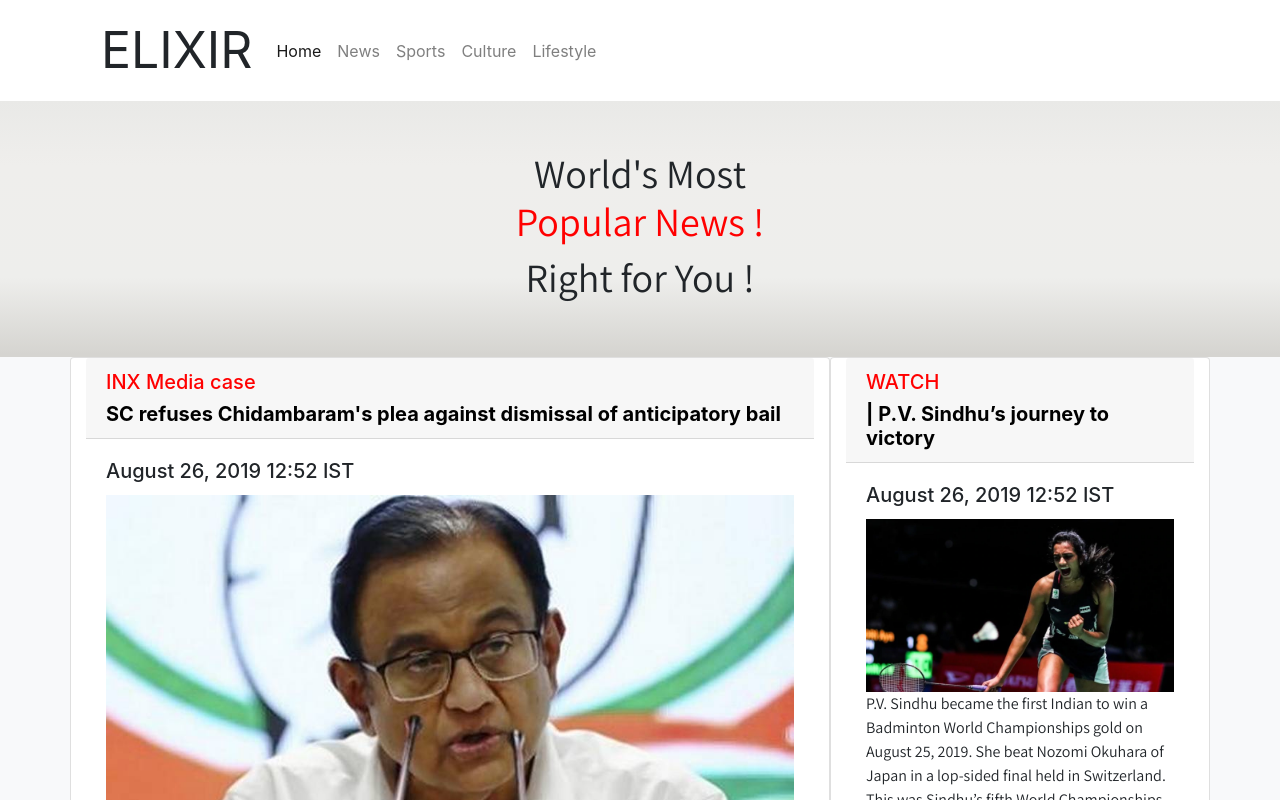
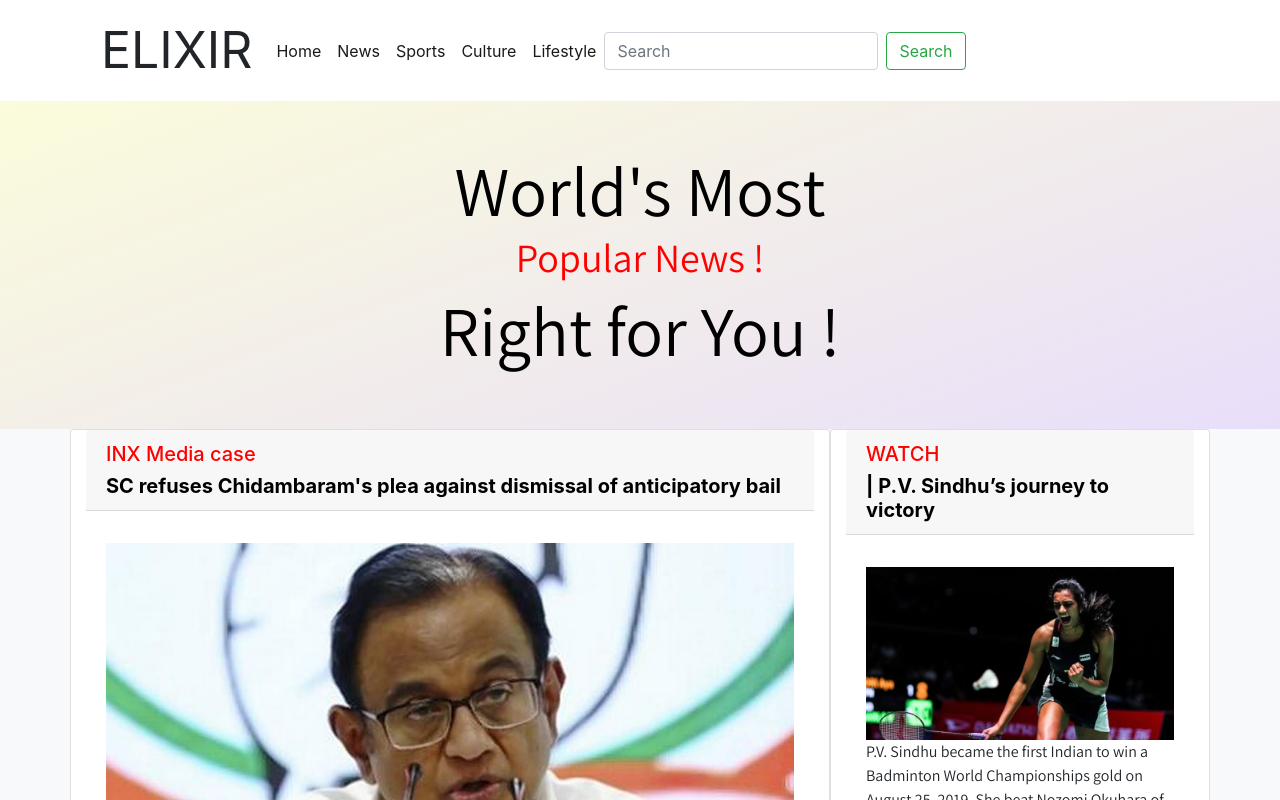
Before and after one commit to hc1997/masai-project-1, a React (Create React App) app in the folder masai-project-1/: page / in a window 1280 px wide. Shown: the top 800 px of the page. Built offline with nearby package versions, Linux system fonts and the light colour scheme; a web font is replaced by a local one.

Commit message:
modified

```diff
--- a/masai-project-1/src/Components/App.js
+++ b/masai-project-1/src/Components/App.js
@@ -68,31 +68,31 @@ class App extends React.Component {
 									<li class="nav-item active">
 										<Link to="/" class="nav-link" href="#">Home <span class="sr-only">(current)</span></Link>
 									</li>
-									<li class="nav-item">
-										<Link to="/news" class="nav-link" href="#">News</Link>
+									<li class="nav-item active">
+										<Link to="/news" class="nav-link" href="#">News<span class="sr-only">(current)</span></Link>
 									</li>
-									<li class="nav-item">
-										<Link to="/sports" class="nav-link" href="#">Sports</Link>
+									<li class="nav-item active">
+										<Link to="/sports" class="nav-link" href="#">Sports<span class="sr-only">(current)</span></Link>
 									</li>
-									<li class="nav-item">
-										<Link to="/culture" class="nav-link" href="#">Culture</Link>
+									<li class="nav-item active">
+										<Link to="/culture" class="nav-link" href="#">Culture<span class="sr-only">(current)</span></Link>
 									</li>
-									<li class="nav-item">
-										<Link to="/lifestyle" class="nav-link" href="#">Lifestyle</Link>
+									<li class="nav-item active">
+										<Link to="/lifestyle" class="nav-link" href="#">Lifestyle<span class="sr-only">(current)</span></Link>
 									</li>
 
 								</ul>
-								{/* <form class="form-inline my-2 my-lg-0">
+								<form class="form-inline my-2 my-lg-0">
 									<input class="form-control mr-sm-2" type="search" onChange={this.search} placeholder="Search" value={this.state.input_value} aria-label="Search" />
 									<button class="btn btn-outline-success my-2 my-sm-0" onClick={this.onSubmit} type="submit">Search</button>
-								</form> */}
+								</form>
 							</div>
 						</nav>
 					</div>
-					<div className="jumbotron-fluid bg-light px-5 py-5" style={{backgroundImage:" linear-gradient(to top, #d5d4d0 0%, #d5d4d0 1%, #eeeeec 31%, #efeeec 75%, #e9e9e7 100%)"}}>
+					<div className="jumbotron-fluid bg-light px-5 py-5" style={{backgroundImage:" linear-gradient(-20deg, #e9defa 0%, #fbfcdb 100%)"}}>
 						<div className="container">
 
-							<h1 className="heading" style={{ fontFamily: "Assistant, sans-serif", textAlign: "center" }}>World's Most
+							<h1 className="heading" style={{ fontFamily: "Assistant, sans-serif", textAlign: "center",color:"black",fontWeight:"400" ,fontSize:"70px"}}>World's Most
 							<Spin><h1 className="hea" style={{color:"red"}}>Popular News !</h1></Spin> Right for You !</h1>
 
 						</div>
--- a/masai-project-1/src/Components/Homepage.js
+++ b/masai-project-1/src/Components/Homepage.js
@@ -51,19 +51,19 @@ class Homepage extends React.Component {
                     <div className="container-fluid">
                         <div className="row">
                             <div className="card col-lg-8 col-sm-5">
-                                <h5 className="card-header" style={{ color: "black", fontWeight: "700" }}><h5 className="head" style={{color:"red"}}> INX Media case</h5>SC refuses Chidambaram's plea against dismissal of anticipatory bail</h5>
+                                <h5 className="card-header" style={{ color: "black", fontWeight: "700" }}><h5 className="head" style={{ color: "red" }}> INX Media case</h5>SC refuses Chidambaram's plea against dismissal of anticipatory bail</h5>
                                 <div className="card-body">
-                                    <h5 className="card-title"> August 26, 2019 12:52 IST </h5>
-                                   <a href="https://www.thehindu.com/news/national/supreme-court-dismisses-chidambarams-plea-in-cbi-case/article29259051.ece?homepage=true"><img src="news.jpeg" className="img-fluid" alt=""></img></a>
+                                    <h5 className="card-title"></h5>
+                                    <a href="https://www.thehindu.com/news/national/supreme-court-dismisses-chidambarams-plea-in-cbi-case/article29259051.ece?homepage=true"><img src="news.jpeg" className="img-fluid" alt=""></img></a>
                                     <p className="card-text" style={{ fontFamily: "Assistant, sans-serif" }}>The Supreme Court on Monday refused to entertain Congress leader P. Chidambaram’s plea challenging the dismissal of his anticipatory bail by the Delhi High Court in a corruption case lodged by the CBI in the alleged INX media scam.
                 The apex court said his petition has become infructuous as he has already been arrested by the CBI. A Bench comprising Justices R. Banumathi and A.S. Bopanna said Mr. Chidambaram was at liberty to seek remedy in accordance with the law.</p>
                                     {/* <a href="https://www.thehindu.com/news/national/supreme-court-dismisses-chidambarams-plea-in-cbi-case/article29259051.ece?homepage=true" className="btn btn-primary">Source Link</a> */}
                                 </div>
                             </div>
                             <div className="card col-lg-4 col-sm-5">
-                                <h5 className="card-header" style={{ color: "black", fontWeight: "700" }}><h5 className="head" style={{color:"red"}}> WATCH</h5>| P.V. Sindhu’s journey to victory </h5>
+                                <h5 className="card-header" style={{ color: "black", fontWeight: "700" }}><h5 className="head" style={{ color: "red" }}> WATCH</h5>| P.V. Sindhu’s journey to victory </h5>
                                 <div className="card-body">
-                                    <h5 className="card-title"> August 26, 2019 12:52 IST </h5>
+                                    <h5 className="card-title">  </h5>
                                     <a href="https://www.thehindu.com/sport/watch-pv-sindhus-journey-to-victory/article29259097.ece?homepage=true"><img src="news1.jpeg" className="img-fluid" alt=""></img></a>
                                     <p className="card-text" style={{ fontFamily: "Assistant, sans-serif" }}>P.V. Sindhu became the first Indian to win a Badminton World Championships gold on August 25, 2019.
                                     She beat Nozomi Okuhara of Japan in a lop-sided final held in Switzerland. This was Sindhu’s fifth World Championships medal.
@@ -84,7 +84,7 @@ The public breakfast is outside Notara 26, a self-organised refugee accommodatio
                                 <h5 className="card-header" style={{ color: "red", fontWeight: "700" }}> EU 'would block trade deal if Britain reneged on bill'</h5>
                                 <div className="card-body">
                                     <h5 className="card-title">UK must honour its debts before starting to negotiate trade deal, say Brussels sources</h5>
-                                    <a href="https://www.theguardian.com/world/2019/aug/26/eu-would-block-trade-deal-if-britain-reneged-on-brexit-bill"><img src="news4.jpg" className="img-fluid"  alt=""></img></a>
+                                    <a href="https://www.theguardian.com/world/2019/aug/26/eu-would-block-trade-deal-if-britain-reneged-on-brexit-bill"><img src="news4.jpg" className="img-fluid" alt=""></img></a>
                                     <p className="card-text" style={{ fontFamily: "Assistant, sans-serif" }}>The European Union would refuse to negotiate a trade deal with the UK if the government reneged on the Brexit bill, EU sources have said.
 
 At the G7 summit in Biarritz, Boris Johnson said it was a “simple statement of reality” that the UK would withhold much of the £39bn financial settlement agreed by Theresa May, in the event of a no-deal.
@@ -127,19 +127,19 @@ Brussels sources have warned that future trade talks would be blocked until the
                                     <h5 className="card-title">UK court ruling over aborted project means country will have to pay one-fifth of its foreign reserves to gas supply company</h5>
                                     <p className="card-text" style={{ fontFamily: "Assistant, sans-serif" }}>Nigeria’s government stands accused of letting down its 201 million residents by failing to complete a gas supply and production agreement that would have transformed their lives.
 The accusation is being levied at the federal republic by lawyers representing Process and Industrial Developments Ltd (P&ID), a gas supply and engineering company, following a UK court ruling that paves the way for the seizure of assets belonging to Africa’s richest country. The extraordinary figure represents one-fifth of the country’s declared foreign reserves of $45bn.</p>
-<a href="https://www.theguardian.com/global-development/2019/aug/24/nigeria-must-pay-9bn-damages"><img src="news9.jpg" className="img-fluid" alt=""></img></a>
+                                    <a href="https://www.theguardian.com/global-development/2019/aug/24/nigeria-must-pay-9bn-damages"><img src="news9.jpg" className="img-fluid" alt=""></img></a>
                                 </div>
                             </div>
                             <div className="card col-lg-2 col-sm-5">
                                 <h5 className="card-header" style={{ color: "red", fontWeight: "700" }}>Pakistan expands ban on plastic bags as inspectors are caught in shop spat</h5>
                                 <div className="card-body">
-                                Punjab joins regions where polythene bags are illegal and stiff fines take effect in Islamabad amid demands for alternatives.So far there is no date for implementation in Pakistan’s most populous state.Ban bags from October, and last week a ban took effect in Islamabad.
+                                    Punjab joins regions where polythene bags are illegal and stiff fines take effect in Islamabad amid demands for alternatives.So far there is no date for implementation in Pakistan’s most populous state.Ban bags from October, and last week a ban took effect in Islamabad.
                                 <a href="https://www.theguardian.com/global-development/2019/aug/23/pakistan-expands-ban-plastic-bags"><img src="news10.jpg" className="img-fluid" alt=""></img></a>
                                 </div>
                             </div>
 
                             <div className="col">
-                            <div className="row">
+                                <div className="row">
                                     <div className="card col-lg-12 col-sm-5">
                                         <a className="card-header" href="https://www.theguardian.com/world/2019/aug/23/a-killer-is-always-a-killer-gambia-gripped-by-junglers-testimony" style={{ color: "black", fontWeight: "700" }}>A killer is always a killer’: Gambia gripped by Junglers’ testimony </a>
                                         <div className="card-body">
--- a/masai-project-1/src/Components/news.js
+++ b/masai-project-1/src/Components/news.js
@@ -69,11 +69,10 @@ class News extends React.Component {
     console.log(this.state.output)
 
     return (
-      <React.Fragment>
-        	<form class="form-inline my-2 my-lg-0">
-									<input className="form-control mr-sm-2" type="search" onChange={this.search} placeholder="Search" value={this.state.input_value} aria-label="Search" />
-									<button className="btn btn-outline-success my-2 my-sm-0" onClick={this.onSubmit} type="submit">Search</button>
-								</form>
+
+
+    <React.Fragment>
+
         <div className="jumbotron-fluid bg-light">
           <div className="container-fluid">
             <div className="row">
```
